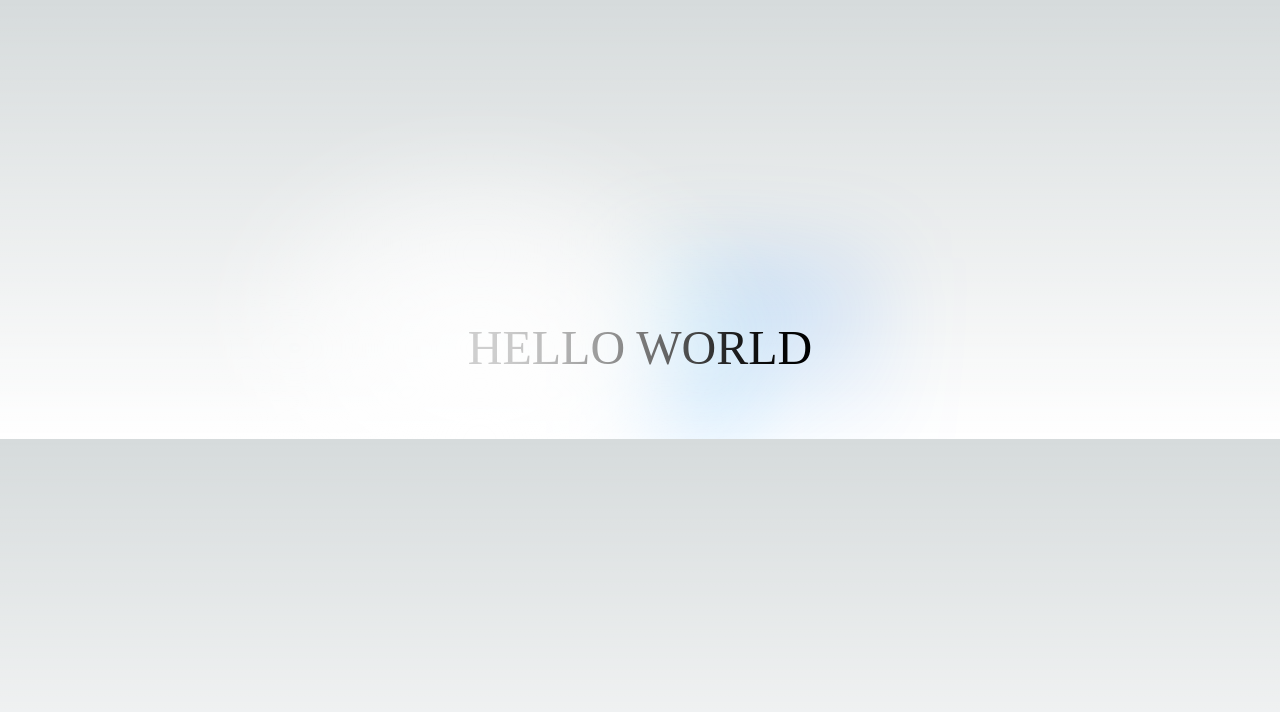
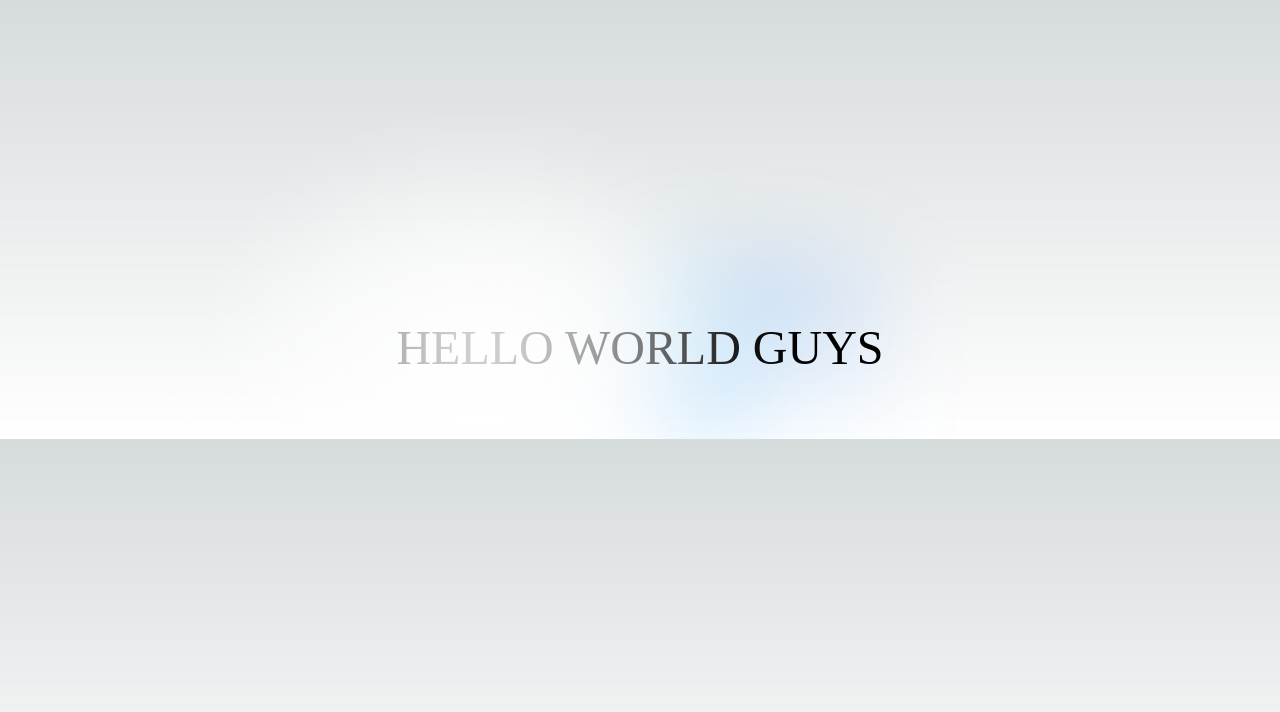
Before and after one commit to SAJADALIBroong/Nextjs, a Next.js app: page / in a window 1280 px wide. Shown: the top 712 px of the page. Built offline with nearby package versions, Linux system fonts and the light colour scheme.

Commit message:
added GUYS

```diff
--- a/pages/index.tsx
+++ b/pages/index.tsx
@@ -11,7 +11,7 @@ export default function Home() {
 
 
         <div className={styles.center}>
-          HELLO WORLD
+          HELLO WORLD GUYS
         </div>
 
 
```
